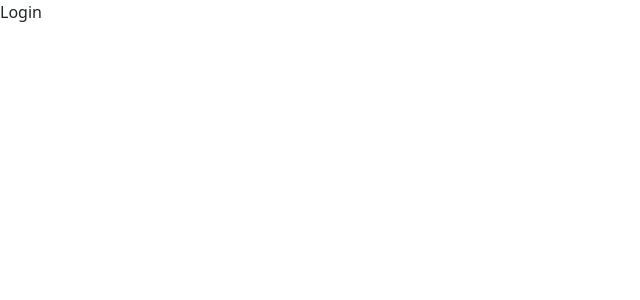
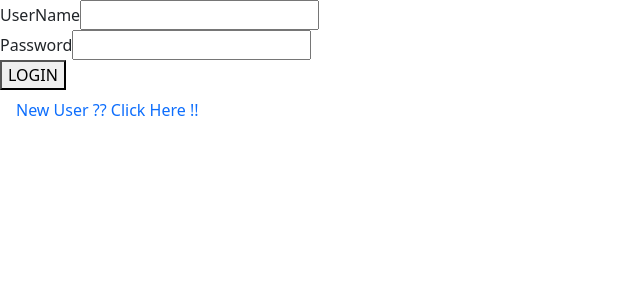
Before and after one commit to snehasamuel/BookReg_react-app, a React (Create React App) app: page / in a window 1280 px wide. Shown: the top 300 px of the page, without its empty margins (0-640 px from the left). Built offline with nearby package versions, Linux system fonts and the light colour scheme.

Commit message:
Login branch created

```diff
--- a/src/components/Addbook.js
+++ b/src/components/Addbook.js
@@ -1,8 +1,11 @@
 import React from 'react'
+import Header from './Header'
 
 const Addbook = () => {
   return (
-    <div>Addbook</div>
+    <div>
+        <Header/>
+    </div>
   )
 }
 
--- a/src/components/Header.js
+++ b/src/components/Header.js
@@ -4,7 +4,7 @@
 const Header = () => {
   return (
     <div>
-        <nav class="navbar navbar-expand-lg navbar-light bg-light">
+        <nav class="navbar navbar-expand-lg navbar-dark bg-success">
 
 <Link class="navbar-brand" to="/add">BOOK APP</Link>
 <button class="navbar-toggler" type="button" data-toggle="collapse" data-target="#navbarNav" aria-controls="navbarNav" aria-expanded="false" aria-label="Toggle navigation">
--- a/src/components/Login.js
+++ b/src/components/Login.js
@@ -1,8 +1,41 @@
 import React from 'react'
+import { Link } from 'react-router-dom'
+import Addbook from './Addbook'
+
+import 'bootstrap/dist/css/bootstrap.min.css';
+import 'bootstrap/dist/js/bootstrap.bundle.min.js';
 
 const Login = () => {
   return (
-    <div>Login</div>
+    <div>
+
+        <div classNAme="container">
+    <div classNAme="row">
+        <div classNAme="col col-12 col-sm-12 col-md-12 col-lg-12 col-xl-12 col-xxl-12">
+
+            <div classNAme="row g-3">
+                <div classNAme="col col-12 col-sm-12 col-md-12 col-lg-12 col-xl-12 col-xxl-12">
+                    <label for="" classNAme="form-label">UserName</label>
+                    <input type="text" classNAme="form-control"/>
+                </div>
+                <div classNAme="col col-12 col-sm-12 col-md-12 col-lg-12 col-xl-12 col-xxl-12">
+                    <label for="" classNAme="form-label">Password</label>
+                    <input type="text" classNAme="form-control"/>
+                </div>
+                <div classNAme="col col-12 col-sm-12 col-md-12 col-lg-12 col-xl-12 col-xxl-12">
+                    <button classNAme="btn btn-success" onClick={<Addbook/>}>LOGIN</button>
+                </div>
+
+            <div classNAme="col col-12 col-sm-12 col-md-12 col-lg-12 col-xl-12 col-xxl-12">
+               <Link className='nav-link' to="/register">New User ?? Click Here !!</Link>
+            </div>
+
+
+        </div>
+    </div>
+</div>
+    </div>
+    </div>
   )
 }
 
```
